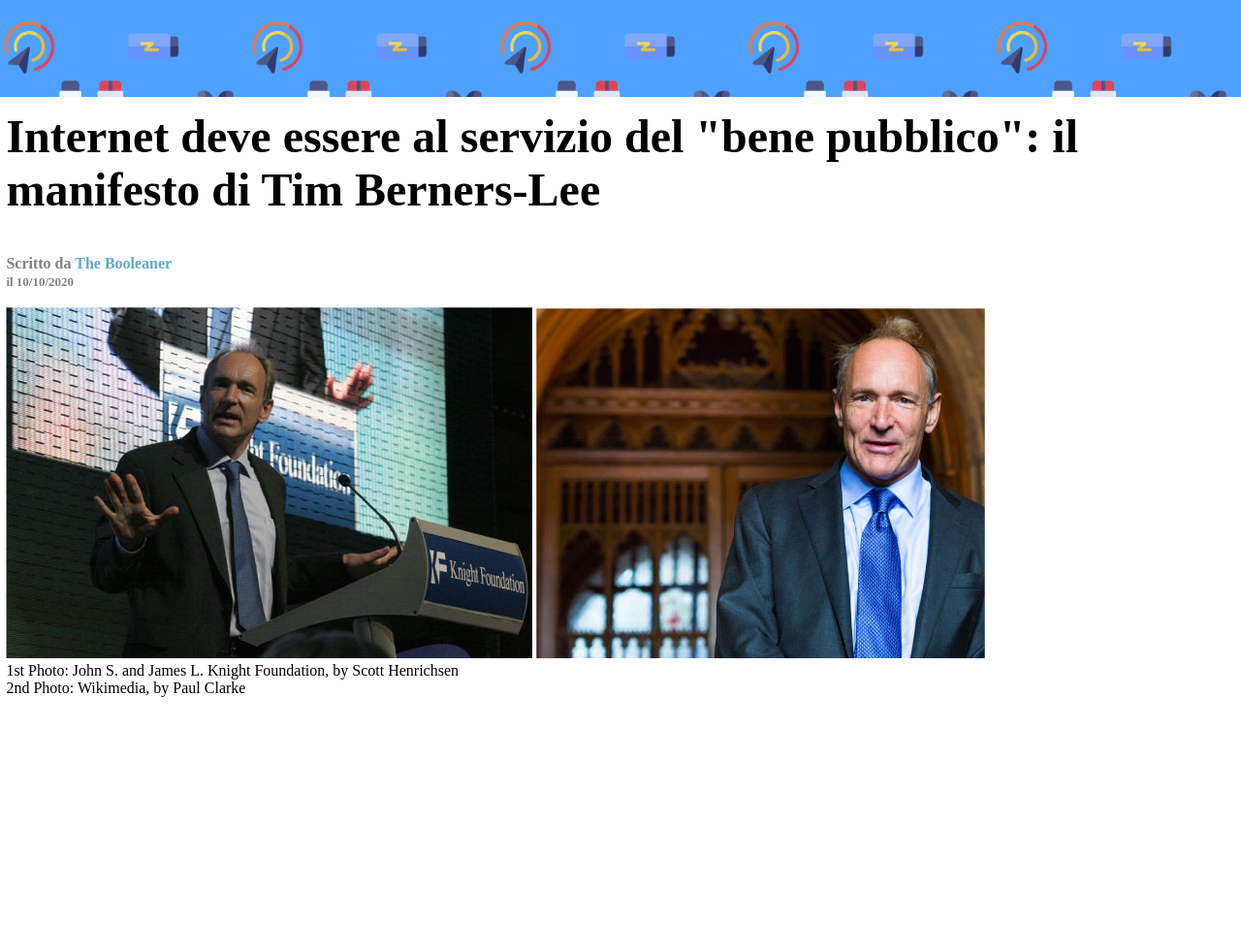
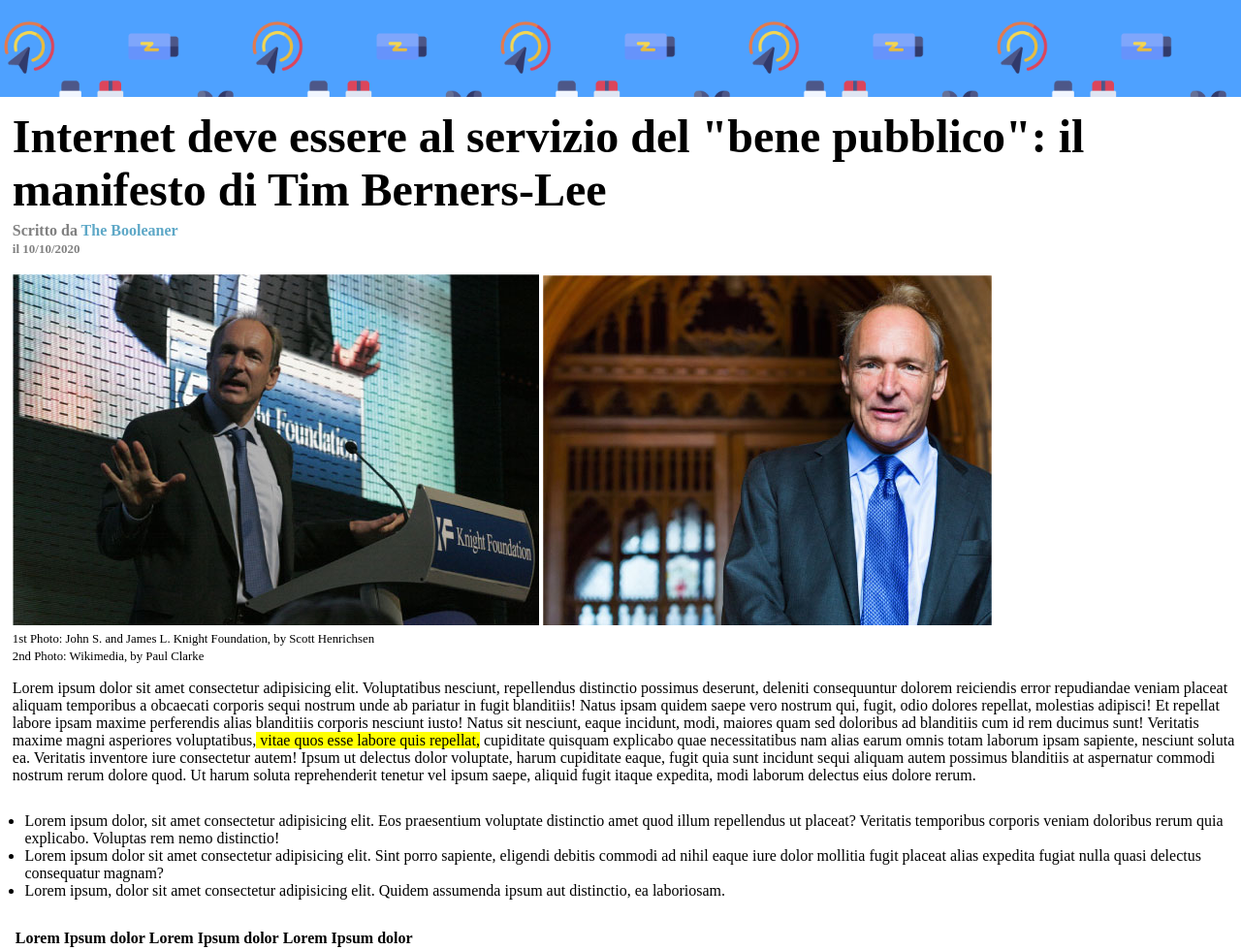
Before and after one commit to MattiaNatella/html-css-booleaner, a plain HTML site: page index.html in a window 1280 px wide. Shown: the whole page at 97% size. Before the commit the page ends 800 px from the top, so only its background shows below. Drawn offline with Linux system fonts and the light colour scheme.

Commit message:
[add] list+table main

```diff
--- a/css/style.css
+++ b/css/style.css
@@ -1,25 +1,47 @@
+
+body {
+  margin: 0%;
+  font-family: 'Times New Roman', Times, serif;
+}
+
+
 header {
  background-color: #4ea1ff;
  background-image: url("../img/pattern.png") ;
  background-size: 40%;
  margin: 0%;
-
+ max-height: 100px;
  height: 100px;
  width: 100%;
 }
 
-body {
-  margin: 0%;
+
+main {
+  margin-left: 1%;
 }
 
+
+section.foto, h1, sectio.foto span {
+  margin-top: 0.5%;
+  margin-bottom: 0.5%;
+}
 
 h1 {
   font-size: 3em;
   margin-top: 1%;
 }
 
-main {
-  margin: 0.5%;
+
+
+.didascalia {
+  font-size: 0.8rem;
 }
 
-main, span
+.evidenziatore {
+  background-color: yellow;
+
+}
+
+ul {
+  padding: 1%;
+}
--- a/index.html
+++ b/index.html
@@ -15,10 +15,11 @@
 
   </header>
 
-  <!-- testo + 2 liste + testo prima del footer -->
+
   <main>
 
-    <section>
+     <!-- testo + 2 liste + testo prima del footer -->
+    <section class="foto">
       <h1>Internet deve essere al servizio del "bene pubblico": il manifesto di Tim Berners-Lee</h1>
 
       <span style="color: gray; font-weight: 800; ">
@@ -32,12 +33,49 @@
       <img src="img/tim-2.jpg" alt="James L.al Knight Foundation"><br>
 
 
-      <span class"didascalia">
+      <span class="didascalia">
         1st Photo: John S. and James L. Knight Foundation, by Scott Henrichsen <br>
         2nd Photo: Wikimedia, by Paul Clarke
       </span>
 
     </section>
+
+    <!-- testo + lista + tabella -->
+     <section>
+      <!-- testo -->
+      <div>
+        <p>
+          Lorem ipsum dolor sit amet consectetur adipisicing elit. Voluptatibus nesciunt, repellendus distinctio possimus deserunt, deleniti consequuntur dolorem reiciendis error repudiandae veniam placeat aliquam temporibus a obcaecati corporis sequi nostrum unde ab pariatur in fugit blanditiis! Natus ipsam quidem saepe vero nostrum qui, fugit, odio dolores repellat, molestias adipisci! Et repellat labore ipsam maxime perferendis alias blanditiis corporis nesciunt iusto! Natus sit nesciunt, eaque incidunt, modi, maiores quam sed doloribus ad blanditiis cum id rem ducimus sunt! Veritatis maxime magni asperiores voluptatibus,<span class="evidenziatore"> vitae quos esse labore quis repellat,</span> cupiditate quisquam explicabo quae necessitatibus nam alias earum omnis totam laborum ipsam sapiente, nesciunt soluta ea. Veritatis inventore iure consectetur autem! Ipsum ut delectus dolor voluptate, harum cupiditate eaque, fugit quia sunt incidunt sequi aliquam autem possimus blanditiis at aspernatur commodi nostrum rerum dolore quod. Ut harum soluta reprehenderit tenetur vel ipsum saepe, aliquid fugit itaque expedita, modi laborum delectus eius dolore rerum.
+        </p>
+      </div>
+      <!-- testo in lista -->
+     </section>
+      <div>
+        <ul>
+          <li>Lorem ipsum dolor, sit amet consectetur adipisicing elit. Eos praesentium voluptate distinctio amet quod illum repellendus ut placeat? Veritatis temporibus corporis veniam doloribus rerum quia explicabo. Voluptas rem nemo distinctio!</li>
+          <li>Lorem ipsum dolor sit amet consectetur adipisicing elit. Sint porro sapiente, eligendi debitis commodi ad nihil eaque iure dolor mollitia fugit placeat alias expedita fugiat nulla quasi delectus consequatur magnam?</li>
+          <li>Lorem ipsum, dolor sit amet consectetur adipisicing elit. Quidem assumenda ipsum aut distinctio, ea laboriosam.</li>
+        </ul>
+      </div>
+      <!-- testo in tabella -->
+     <section>
+        <div>
+          <table>
+            <thead>
+              <th>Lorem Ipsum dolor</th>
+              <th>Lorem Ipsum dolor</th>
+              <th>Lorem Ipsum dolor</th>
+            </thead>
+            <tbody>
+
+            </tbody>
+            <tfoot>
+
+            </tfoot>
+          </table>
+        </div>
+
+     </section>
 
   </main>
 
```
